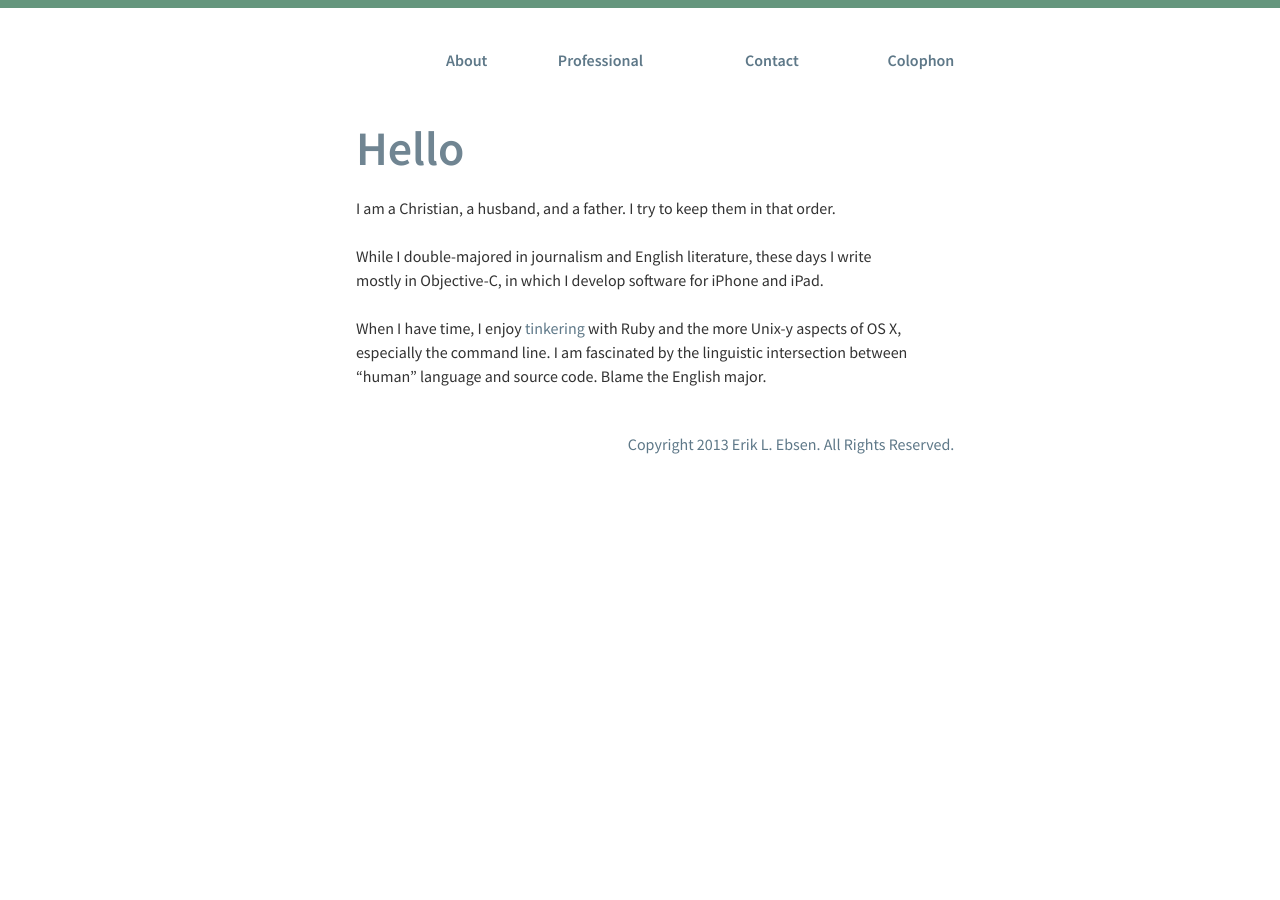
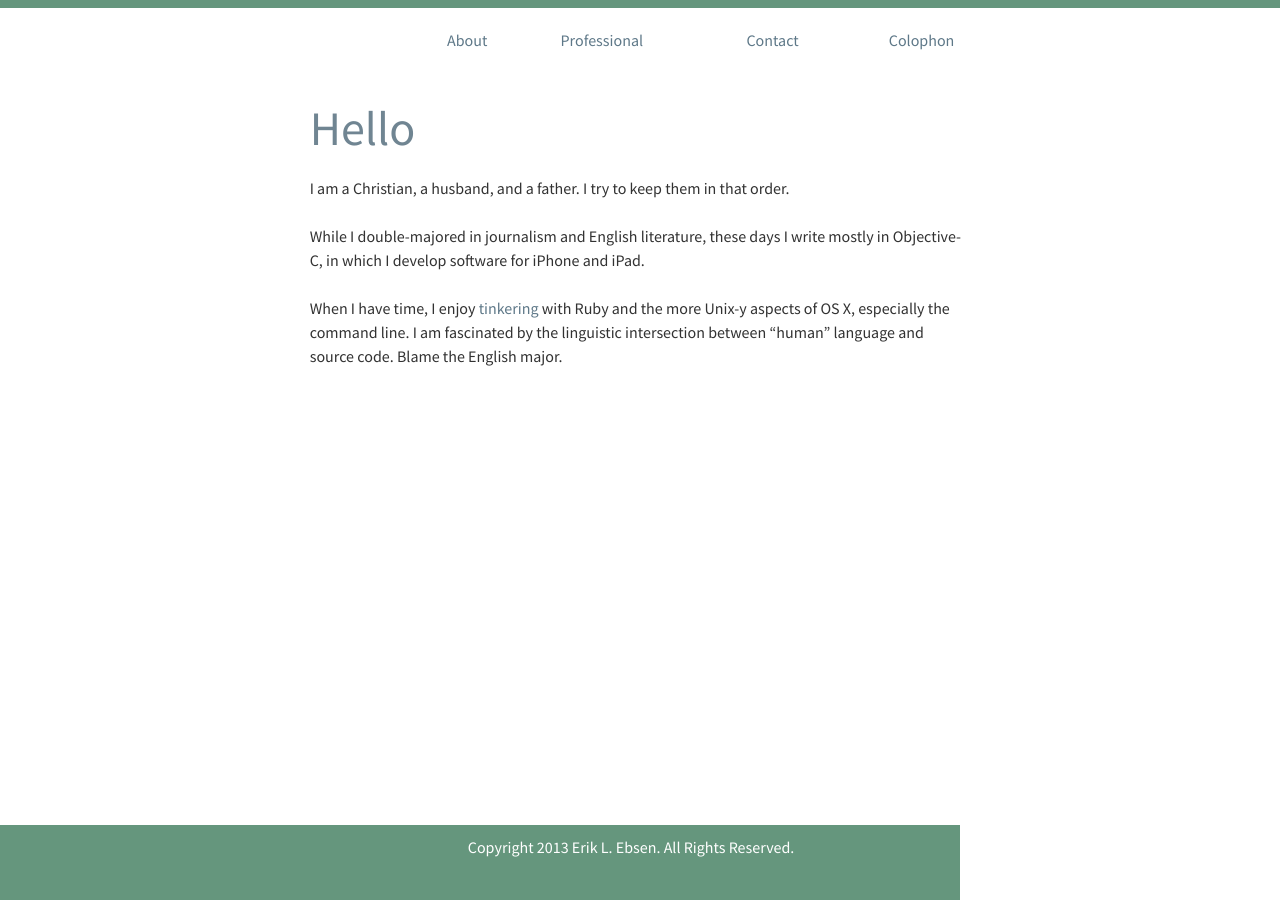
Before and after one commit to ebsen/ebsen.me, a Jekyll site: the page built from index.html, in a window 1280 px wide. Built offline with Jekyll 4.4.1, drawn with Linux system fonts in a browser that asks for light colours.

Commit message:
Got footer colored and tied to bottom of viewport when content isn't sufficient to push it beyond viewport bounds. Still some text alignment bugs in the sub-700 px view.

```diff
--- a/_layouts/default.html
+++ b/_layouts/default.html
@@ -11,7 +11,9 @@
 </head>
 <body>
 
-  <!-- Navigation -->
+<div id="wrapper">
+
+	<!-- Navigation -->
   <div class="top-bar"></div>
   <header class="wrap">
     <ul class="grids">
@@ -28,11 +30,11 @@
 	<!-- Body -->
 	<section class="wrap">
 	  <div class="grids">
-			<div class="grid-2"></div>
-			<div class="grid-8">
+			<!-- <div class="grid-2"></div> -->
+			<div class="grid-12">
 				{{ content }}
 			</div>
-			<div class="grid-2"></div>
+			<!-- <div class="grid-2"></div> -->
 	  </div>
 	</section>
 
@@ -45,5 +47,7 @@
     </ul>
   </footer>
 
+</div>
+
 </body>
 </html>
--- a/css/colors.css
+++ b/css/colors.css
@@ -20,7 +20,8 @@ h1 {
   /*color: #D5B690 !important;*/
 /*}*/
 footer {
-  color: #5E7888;
+  color: white; /* #5E7888 */
+	background-color: #65967D;
 }
 .top-bar, .bottom-bar {
   background-color: #65967D;
--- a/css/rest.css
+++ b/css/rest.css
@@ -1,3 +1,13 @@
+html, body {
+/*	margin: 0;
+	padding: 0;
+*/	height: 100%;
+}
+#wrapper {
+	min-height: 100%;
+	position: relative;
+}
+
 header {
   border-radius: 0 0 0.5em 0.5em;
 }
@@ -14,20 +24,32 @@ ul {
   padding-left: 0px;
   text-align: right;
 }
+section {
+	padding-bottom: 6.15%;
+}
 section .grids [class*="grid-"] {
-	padding: 0px 30px;
+	padding: 0 14.583% 14.583% 14.583%; /* grid-2 width is 14.583% */
 }
 section ul {
 	text-align: left;
 }
 footer {
   text-align: right;
+	width: 100%;
+	height: 6.15%;
+	bottom: 0;
+	position: absolute;
+	left: 0;
 }
+/*footer .grids [class*="grid-"] {
+	padding: 0 14.583% 14.583% 14.583%;
+}
+*/
 .top-bar, .bottom-bar {
   height: 0.5em;
 }
 .top-bar {
-  margin-bottom: 30px;
+  margin-bottom: 10px;
 }
 .bottom-bar {
   margin-top: 30px;
--- a/css/type.css
+++ b/css/type.css
@@ -4,11 +4,11 @@ body {
     font-weight: 400;
 }
 header a {
-    font-weight: 600;
+    font-weight: 400;
 }
 h1 {
     font-size: 3em; /* 48 / 16 */
-    font-weight: 600;
+    font-weight: 400;
     line-height: 1em; /* 48 / 48 */
     margin-bottom: .5em; /* 24 / 48 */
 }
```
